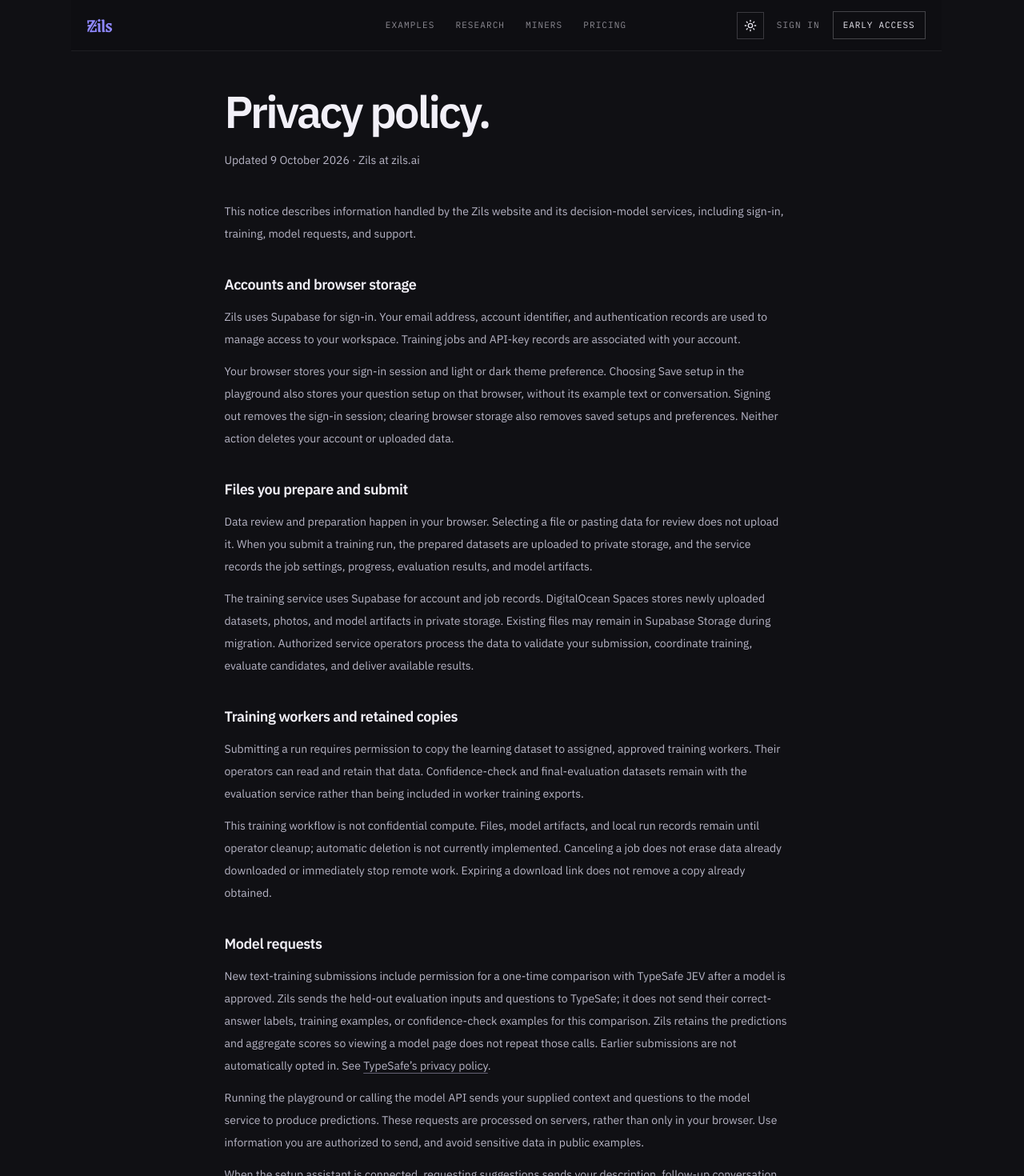
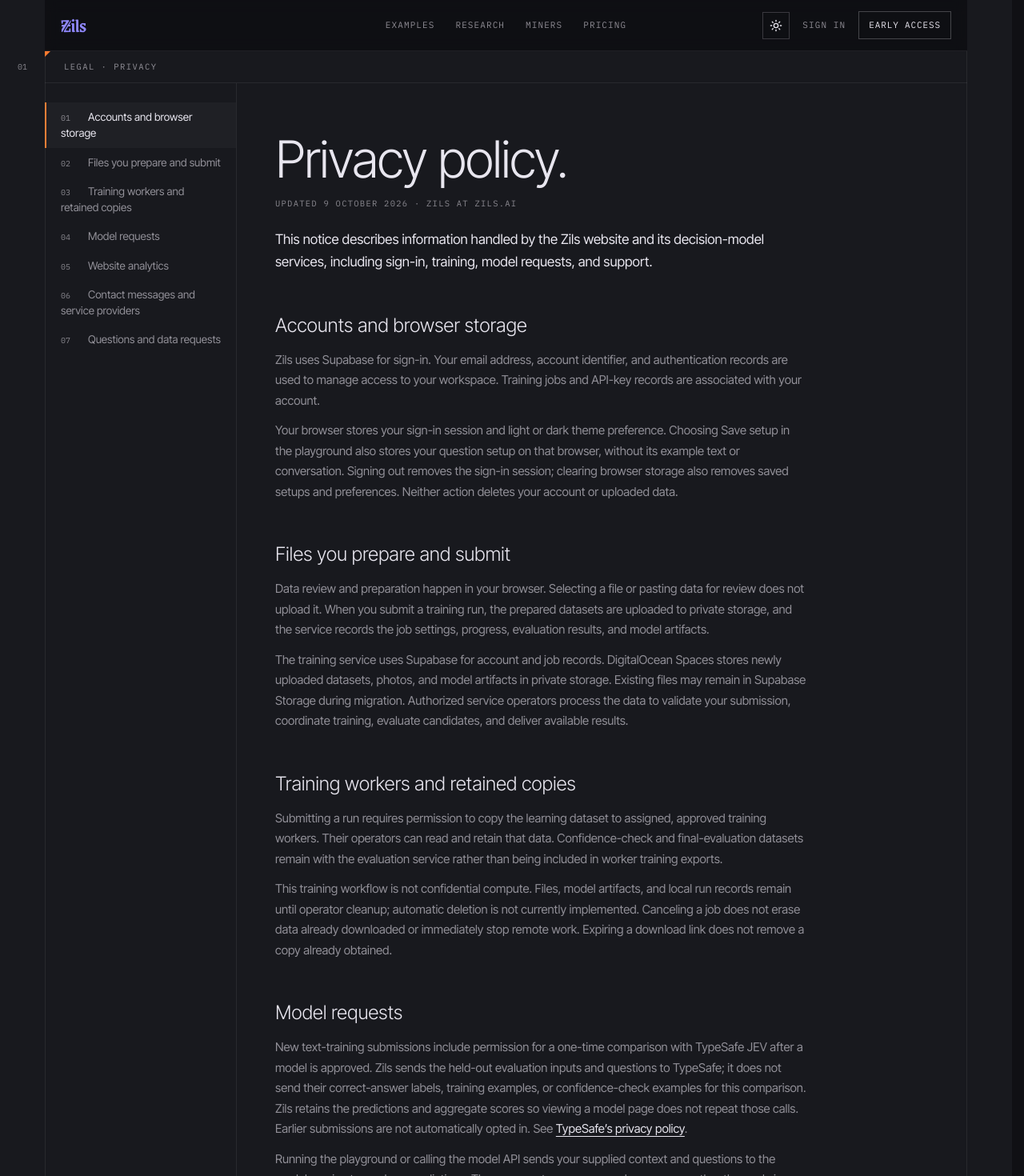
Before and after one commit to ooo-hq/zils-web, a Next.js app: page /privacy in a window 1280 px wide. Shown: the top 1470 px of the page at 80% size. Built offline with nearby package versions, Linux system fonts and the light colour scheme; no server answers.

Commit message:
feat: legal template and 404 in the rebrand

```diff
--- a/app/(home)/privacy/page.tsx
+++ b/app/(home)/privacy/page.tsx
@@ -7,8 +7,6 @@ export const metadata: Metadata = {
   description: 'How Zils handles account information, training data, model requests, and contact messages.',
   alternates: { canonical: 'https://zils.ai/privacy' },
 };
-
-const link = 'underline decoration-edge-strong underline-offset-4 hover:text-accent';
 
 export default function PrivacyPage() {
   return (
@@ -31,14 +29,14 @@ export default function PrivacyPage() {
       </PolicySection>
 
       <PolicySection title="Model requests">
-        <p>New text-training submissions include permission for a one-time comparison with TypeSafe JEV after a model is approved. Zils sends the held-out evaluation inputs and questions to TypeSafe; it does not send their correct-answer labels, training examples, or confidence-check examples for this comparison. Zils retains the predictions and aggregate scores so viewing a model page does not repeat those calls. Earlier submissions are not automatically opted in. See <a href="https://typesafe.ai/legal/privacy-policy" className={link}>TypeSafe’s privacy policy</a>.</p>
+        <p>New text-training submissions include permission for a one-time comparison with TypeSafe JEV after a model is approved. Zils sends the held-out evaluation inputs and questions to TypeSafe; it does not send their correct-answer labels, training examples, or confidence-check examples for this comparison. Zils retains the predictions and aggregate scores so viewing a model page does not repeat those calls. Earlier submissions are not automatically opted in. See <a href="https://typesafe.ai/legal/privacy-policy">TypeSafe’s privacy policy</a>.</p>
         <p>Running the playground or calling the model API sends your supplied context and questions to the model service to produce predictions. These requests are processed on servers, rather than only in your browser. Use information you are authorized to send, and avoid sensitive data in public examples.</p>
         <p>When the setup assistant is connected, requesting suggestions sends your description, follow-up conversation, and any question draft being revised to its configured AI provider. This is separate from running a prediction or submitting training data. Choosing and editing a built-in starter does not call the assistant.</p>
         <p>Optional voice entry uses your browser’s speech recognition service, which may process audio remotely. It starts only when you choose Speak your goal. The transcript appears for you to review before requesting suggestions.</p>
       </PolicySection>
 
       <PolicySection title="Website analytics">
-        <p>We use Plausible Analytics to understand page visits, referral sites, engagement, browser and device types, and approximate locations. Plausible does not use analytics cookies or store raw IP addresses. See <a href="https://plausible.io/data-policy" className={link}>Plausible’s data policy</a> for details.</p>
+        <p>We use Plausible Analytics to understand page visits, referral sites, engagement, browser and device types, and approximate locations. Plausible does not use analytics cookies or store raw IP addresses. See <a href="https://plausible.io/data-policy">Plausible’s data policy</a> for details.</p>
         <p>We remove URL query parameters and fragments before sending analytics events and send only the referring site’s origin. We do not send form contents, account identifiers, API keys, training files, or model inputs to Plausible. Private model pages, internal administration pages, the pricing lab, and individual shared artifacts are excluded.</p>
       </PolicySection>
 
@@ -49,7 +47,7 @@ export default function PrivacyPage() {
       </PolicySection>
 
       <PolicySection title="Questions and data requests">
-        <p>Use the <Link href="/contact" className={link}>Zils contact form</Link> to ask about your information or request access, correction, or deletion. Include enough information to identify your account or job, but do not send passwords or API keys. We may need to verify the request. Copies retained by training-worker operators need to be considered separately from data held by the Zils service.</p>
+        <p>Use the <Link href="/contact">Zils contact form</Link> to ask about your information or request access, correction, or deletion. Include enough information to identify your account or job, but do not send passwords or API keys. We may need to verify the request. Copies retained by training-worker operators need to be considered separately from data held by the Zils service.</p>
         <p>Changes to this notice will appear on this page with an updated date. External websites linked from Zils have their own privacy notices.</p>
       </PolicySection>
     </PolicyPage>
--- a/app/(home)/terms/page.tsx
+++ b/app/(home)/terms/page.tsx
@@ -7,8 +7,6 @@ export const metadata: Metadata = {
   description: 'Terms for the Zils website, decision-model services, training submissions, and API access.',
   alternates: { canonical: 'https://zils.ai/terms' },
 };
-
-const link = 'underline decoration-edge-strong underline-offset-4 hover:text-accent';
 
 export default function TermsPage() {
   return (
@@ -25,7 +23,7 @@ export default function TermsPage() {
 
       <PolicySection title="Your training submissions">
         <p>Submit only information you have the right to use and share for training and evaluation. You authorize Zils to process your submitted data, job settings, and resulting artifacts to carry out the requested run and provide its results.</p>
-        <p>Training submission separately requires your permission to export learning data to assigned, approved workers. Their operators can read and retain it. This is not confidential compute. Canceling a run cannot erase copies already downloaded or immediately terminate remote processing. The <Link href="/privacy" className={link}>privacy policy</Link> explains the current data-handling workflow.</p>
+        <p>Training submission separately requires your permission to export learning data to assigned, approved workers. Their operators can read and retain it. This is not confidential compute. Canceling a run cannot erase copies already downloaded or immediately terminate remote processing. The <Link href="/privacy">privacy policy</Link> explains the current data-handling workflow.</p>
       </PolicySection>
 
       <PolicySection title="Using model outputs">
@@ -43,7 +41,7 @@ export default function TermsPage() {
       </PolicySection>
 
       <PolicySection title="Changes and contact">
-        <p>Updates to these terms will appear on this page with an updated date. If a provision cannot be enforced, the remaining provisions continue to apply. For questions about the service or these terms, use the <Link href="/contact" className={link}>Zils contact form</Link>.</p>
+        <p>Updates to these terms will appear on this page with an updated date. If a provision cannot be enforced, the remaining provisions continue to apply. For questions about the service or these terms, use the <Link href="/contact">Zils contact form</Link>.</p>
       </PolicySection>
     </PolicyPage>
   );
--- /dev/null
+++ b/app/not-found.module.css
@@ -0,0 +1,11 @@
+.nf { display: flex; flex-direction: column; min-height: calc(100vh - 64px - 40px - 220px); }
+.c { flex: 1; display: grid; place-items: center; text-align: center; padding: 80px 24px 40px; }
+.code { font-weight: 200; font-size: clamp(120px, 18vw, 240px); letter-spacing: -0.06em; line-height: .85; background: var(--zs-spectrum); -webkit-background-clip: text; background-clip: text; color: transparent; }
+.h1 { margin: 18px 0 0; font-weight: 300; font-size: clamp(28px, 3.4vw, 44px); letter-spacing: -0.03em; line-height: .98; color: var(--zs-fg); }
+.p { margin: 10px 0 0; font-size: 15px; color: var(--zs-t2); }
+.btns { display: flex; gap: 10px; justify-content: center; margin-top: 26px; flex-wrap: wrap; }
+.primary, .secondary { font-family: var(--font-plex-mono), ui-monospace, monospace; font-size: 11.5px; letter-spacing: .06em; text-transform: uppercase; padding: 12px 16px; display: inline-flex; text-decoration: none; }
+.primary { background: var(--zs-orange); color: #140a04; }
+:global([data-theme=light]) .primary { color: #fff; }
+.secondary { border: 1px solid rgba(var(--zs-fg-rgb), .22); color: var(--zs-fg); }
+.primary:focus-visible, .secondary:focus-visible { outline: 2px solid var(--zs-fg); outline-offset: 3px; }
--- /dev/null
+++ b/components/policy-page.module.css
@@ -0,0 +1,16 @@
+.legal { display: grid; grid-template-columns: 240px 1fr; }
+.aside { border-right: 1px solid var(--zs-line); }
+.article { padding: 64px 48px 80px; max-width: 760px; min-width: 0; }
+.h1 { margin: 0; font-weight: 300; font-size: clamp(40px, 5vw, 64px); letter-spacing: -0.03em; line-height: .98; color: var(--zs-fg); }
+.meta { margin: 16px 0 0; font-family: var(--font-plex-mono), ui-monospace, monospace; font-size: 10.5px; letter-spacing: .12em; text-transform: uppercase; color: var(--zs-t3); }
+.body > p:first-child { margin: 24px 0 0; font-size: 17px; line-height: 1.6; color: var(--zs-t1, var(--zs-fg)); }
+.section { margin-top: 48px; scroll-margin-top: 80px; }
+.section h2 { margin: 0; font-weight: 300; font-size: 24px; letter-spacing: -0.01em; color: var(--zs-fg); }
+.section p { margin: 12px 0 0; font-size: 15px; line-height: 1.7; color: var(--zs-t2); overflow-wrap: anywhere; }
+.section a { color: var(--zs-fg); text-decoration: underline; text-underline-offset: 4px; }
+.section a:hover { color: var(--zs-orange); }
+@media (max-width: 899px) {
+  .legal { grid-template-columns: 1fr; }
+  .aside { display: none; }
+  .article { padding: 44px 0 56px; }
+}
--- a/components/policy-page.tsx
+++ b/components/policy-page.tsx
@@ -1,26 +1,37 @@
-import type { ReactNode } from 'react';
-import { SiteFooter } from '@/components/site-footer';
-import { SiteHeader } from '@/components/site-header';
+import { Children, isValidElement, type ReactNode } from 'react';
+import { SectionRow } from '@/components/site/section-row';
+import { SiteFrame } from '@/components/site/site-frame';
+import { StickyIndex } from '@/components/site/sticky-index';
+import css from './policy-page.module.css';
+
+export const policySlug = (title: string) => title.toLowerCase().replace(/[^a-z0-9]+/g, '-').replace(/^-|-$/g, '');
 
 export function PolicyPage({ title, children, updated = '6 October 2026' }: { title: string; children: ReactNode; updated?: string }) {
+  const items = Children.toArray(children).flatMap(c =>
+    isValidElement<{ title: string }>(c) && c.type === PolicySection
+      ? [{ id: policySlug(c.props.title), label: c.props.title, n: '' }]
+      : []);
+  items.forEach((it, i) => { it.n = String(i + 1).padStart(2, '0'); });
   return (
-    <div className="min-h-screen bg-page font-sans text-ink antialiased">
-      <div className="mx-auto max-w-6xl px-6 sm:px-8"><SiteHeader tone="light" /></div>
-      <main id="main-content" tabIndex={-1} className="mx-auto max-w-3xl px-6 pb-20 pt-10 sm:px-8">
-        <h1 className="text-[clamp(2.4rem,6vw,3.5rem)] font-semibold leading-tight tracking-[-0.05em]">{title}</h1>
-        <p className="mb-10 mt-4 text-sm text-muted">Updated {updated} · Zils at zils.ai</p>
-        <div className="space-y-9 text-sm leading-7 text-muted">{children}</div>
-      </main>
-      <SiteFooter />
-    </div>
+    <SiteFrame>
+      <SectionRow n="01" label={`Legal · ${title.replace(/\.$/, '').replace(/ (policy|of use)$/i, '')}`} />
+      <div className={css.legal}>
+        <aside className={css.aside}><StickyIndex items={items} /></aside>
+        <article className={css.article}>
+          <h1 className={css.h1}>{title}</h1>
+          <p className={css.meta}>Updated {updated} · Zils at zils.ai</p>
+          <div className={css.body}>{children}</div>
+        </article>
+      </div>
+    </SiteFrame>
   );
 }
 
 export function PolicySection({ title, children }: { title: string; children: ReactNode }) {
   return (
-    <section>
-      <h2 className="mb-3 text-lg font-semibold tracking-[-0.025em] text-ink">{title}</h2>
-      <div className="space-y-3">{children}</div>
+    <section id={policySlug(title)} className={css.section}>
+      <h2>{title}</h2>
+      {children}
     </section>
   );
 }
```
Also changed, not shown: app/not-found.tsx (added, +27 -0 lines), 1 other file (tests, documents, lock files or other folders).
